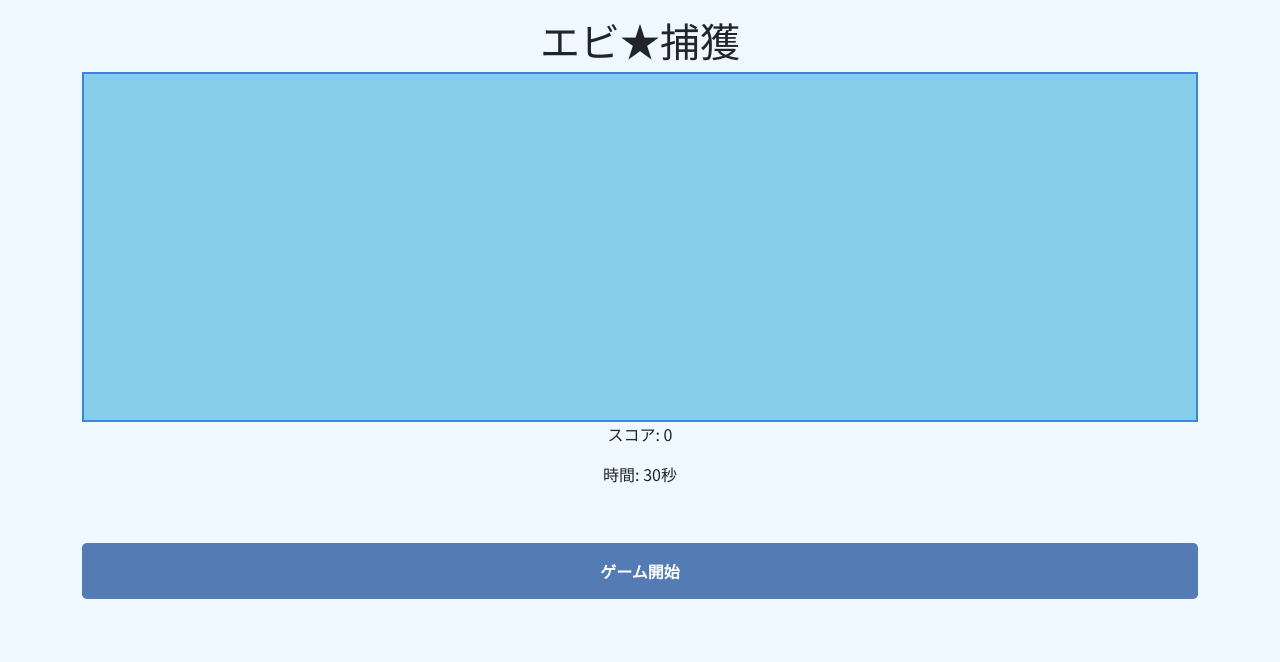
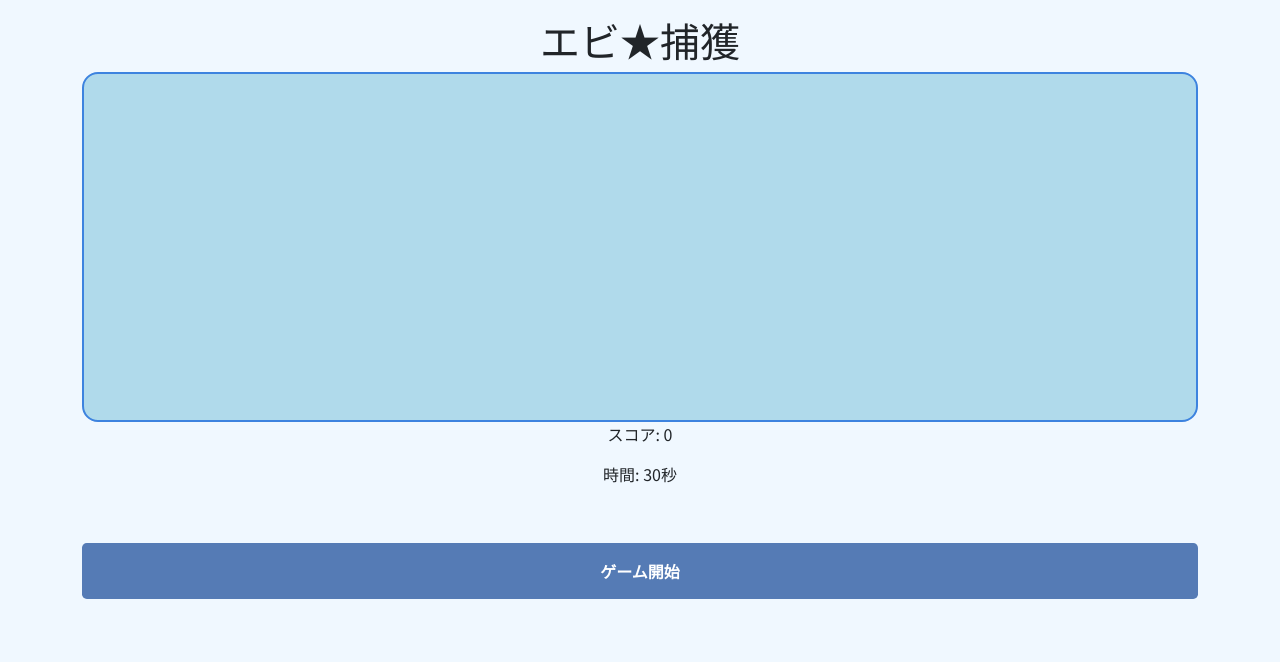
Before and after one commit to koachan777/rakuraku_input, a Django app: template src/rakuraku_apps/templates/omake/omake5.html in a window 1280 px wide. Shown: the part 60-722 px from the top of the page. Run offline with Django 3.2, Linux system fonts and the light colour scheme; the template is opened without the code that fills it, so the values that code supplies are empty; some libraries are stand-ins or nearby versions.

Commit message:
捕獲修正

```diff
--- a/src/rakuraku_apps/static/css/omake5.css
+++ b/src/rakuraku_apps/static/css/omake5.css
@@ -7,9 +7,10 @@ body {
 #gameArea {
     width: 100%;
     height: 350px;
-    background-color: #87ceeb;
+    background-color: #b0daeb;
     position: relative;
     overflow: hidden;
+    border-radius: 1rem;
     border: 2px solid #3d83df;
 }
 
```
